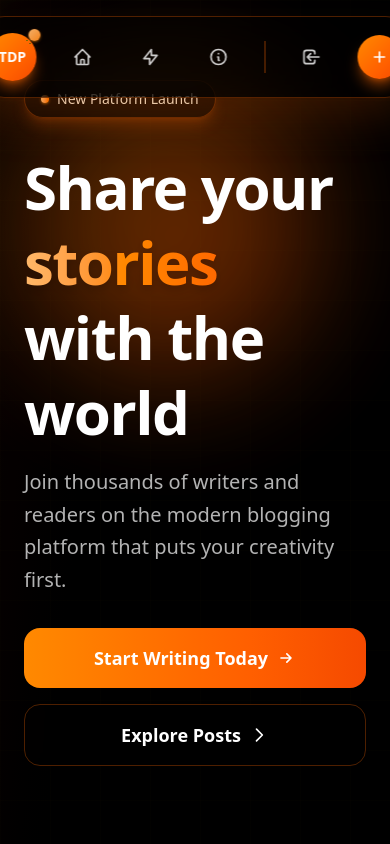
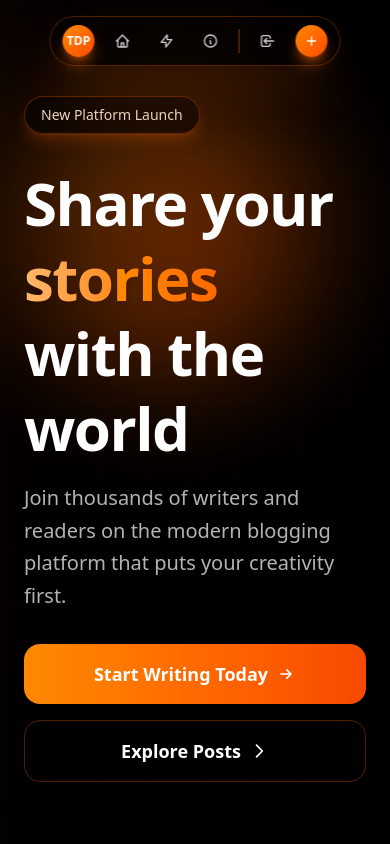
Before and after one commit to shreeteja172/The-Daily-Post, a React (Vite) app in the folder frontend/: page / in a window 390 px wide. Shown: the top 844 px of the page. Built offline with nearby package versions, Linux system fonts and the light colour scheme.

Commit message:
style: Landing apge ui updated with mobile-responsive

```diff
--- a/frontend/src/pages/LandingPage.jsx
+++ b/frontend/src/pages/LandingPage.jsx
@@ -17,22 +17,23 @@ const LandingPage = () => {
       <div className="absolute inset-0 bg-black/20"></div>
 
       <header className="fixed md:left-6 md:top-1/2 md:transform md:-translate-y-1/2 top-4 left-1/2 transform -translate-x-1/2 md:translate-x-0 z-50">
-        <div className="bg-black/50 backdrop-blur-xl rounded-full md:px-4 md:py-6 px-6 py-4 shadow-2xl border border-orange-500/30 shadow-orange-500/20">
-          <nav className="flex md:flex-col flex-row items-center md:space-y-6 md:space-x-0 space-x-6 space-y-0">
+        <div className="bg-black/50 backdrop-blur-xl rounded-full md:px-4 md:py-6 px-3 py-2 shadow-2xl border border-orange-500/30 shadow-orange-500/20">
+          <nav className="flex md:flex-col flex-row items-center md:space-y-6 md:space-x-0 space-x-3 space-y-0">
             <div className="relative md:mb-2 mb-0">
-              <div className="w-12 h-12 bg-gradient-to-br from-orange-400 via-orange-500 to-orange-600 rounded-full flex items-center justify-center shadow-lg shadow-orange-500/50">
-                <span className="text-white font-bold text-sm">TDP</span>
+              <div className="md:w-12 md:h-12 w-8 h-8 bg-gradient-to-br from-orange-400 via-orange-500 to-orange-600 rounded-full flex items-center justify-center shadow-lg shadow-orange-500/50">
+                <span className="text-white font-bold md:text-sm text-xs">
+                  TDP
+                </span>
               </div>
-              <div className="absolute -top-1 -right-1 w-3 h-3 bg-gradient-to-br from-orange-300 to-orange-400 rounded-full animate-pulse shadow-sm shadow-orange-400/50"></div>
             </div>
 
             <a
               href="#hero"
-              className="text-white/80 hover:text-white transition-all duration-300 p-3 rounded-full hover:bg-orange-500/20 hover:shadow-sm hover:shadow-orange-500/30 group"
+              className="text-white/80 hover:text-white transition-all duration-300 md:p-3 p-2 rounded-full hover:bg-orange-500/20 hover:shadow-sm hover:shadow-orange-500/30 group"
               title="Home"
             >
               <svg
-                className="w-5 h-5 group-hover:scale-110 transition-transform"
+                className="md:w-5 md:h-5 w-4 h-4 group-hover:scale-110 transition-transform"
                 fill="none"
                 stroke="currentColor"
                 viewBox="0 0 24 24"
@@ -48,11 +49,11 @@ const LandingPage = () => {
 
             <a
               href="#features"
-              className="text-white/80 hover:text-white transition-all duration-300 p-3 rounded-full hover:bg-orange-500/20 hover:shadow-sm hover:shadow-orange-500/30 group"
+              className="text-white/80 hover:text-white transition-all duration-300 md:p-3 p-2 rounded-full hover:bg-orange-500/20 hover:shadow-sm hover:shadow-orange-500/30 group"
               title="Features"
             >
               <svg
-                className="w-5 h-5 group-hover:scale-110 transition-transform"
+                className="md:w-5 md:h-5 w-4 h-4 group-hover:scale-110 transition-transform"
                 fill="none"
                 stroke="currentColor"
                 viewBox="0 0 24 24"
@@ -68,11 +69,11 @@ const LandingPage = () => {
 
             <a
               href="#about"
-              className="text-white/80 hover:text-white transition-all duration-300 p-3 rounded-full hover:bg-orange-500/20 hover:shadow-sm hover:shadow-orange-500/30 group"
+              className="text-white/80 hover:text-white transition-all duration-300 md:p-3 p-2 rounded-full hover:bg-orange-500/20 hover:shadow-sm hover:shadow-orange-500/30 group"
               title="About"
             >
               <svg
-                className="w-5 h-5 group-hover:scale-110 transition-transform"
+                className="md:w-5 md:h-5 w-4 h-4 group-hover:scale-110 transition-transform"
                 fill="none"
                 stroke="currentColor"
                 viewBox="0 0 24 24"
@@ -86,15 +87,15 @@ const LandingPage = () => {
               </svg>
             </a>
 
-            <div className="md:w-8 md:h-px w-px h-8 bg-gradient-to-r from-transparent via-orange-500/50 to-transparent"></div>
+            <div className="md:w-8 md:h-px w-px h-6 bg-gradient-to-r from-transparent via-orange-500/50 to-transparent"></div>
 
             <Link
               to="/login"
-              className="text-white/80 hover:text-white transition-all duration-300 p-3 rounded-full hover:bg-orange-500/20 hover:shadow-sm hover:shadow-orange-500/30 group"
+              className="text-white/80 hover:text-white transition-all duration-300 md:p-3 p-2 rounded-full hover:bg-orange-500/20 hover:shadow-sm hover:shadow-orange-500/30 group"
               title="Login"
             >
               <svg
-                className="w-5 h-5 group-hover:scale-110 transition-transform"
+                className="md:w-5 md:h-5 w-4 h-4 group-hover:scale-110 transition-transform"
                 fill="none"
                 stroke="currentColor"
                 viewBox="0 0 24 24"
@@ -110,11 +111,11 @@ const LandingPage = () => {
 
             <Link
               to="/register"
-              className="bg-gradient-to-br from-orange-400 via-orange-500 to-orange-600 hover:from-orange-500 hover:via-orange-600 hover:to-orange-700 text-white p-3 rounded-full transition-all duration-300 shadow-lg shadow-orange-500/50 hover:shadow-orange-500/70 group transform hover:scale-105"
+              className="bg-gradient-to-br from-orange-400 via-orange-500 to-orange-600 hover:from-orange-500 hover:via-orange-600 hover:to-orange-700 text-white md:p-3 p-2 rounded-full transition-all duration-300 shadow-lg shadow-orange-500/50 hover:shadow-orange-500/70 group transform hover:scale-105"
               title="Get Started"
             >
               <svg
-                className="w-5 h-5 group-hover:rotate-90 transition-transform duration-300"
+                className="md:w-5 md:h-5 w-4 h-4 group-hover:rotate-90 transition-transform duration-300"
                 fill="none"
                 stroke="currentColor"
                 viewBox="0 0 24 24"
@@ -135,11 +136,10 @@ const LandingPage = () => {
         id="hero"
         className="min-h-screen flex items-center relative z-10"
       >
-        <div className="max-w-7xl mx-auto px-6 md:pl-32 py-20">
+        <div className="max-w-7xl mx-auto px-6 md:pl-32 py-20 pt-24 md:pt-20">
           <div className="grid lg:grid-cols-2 gap-16 items-center">
             <div className="space-y-8">
               <div className="inline-flex items-center space-x-2 bg-black/50 backdrop-blur-sm border border-orange-500/30 rounded-full px-4 py-2 shadow-lg shadow-orange-500/20">
-                <div className="w-2 h-2 bg-gradient-to-r from-orange-300 to-orange-500 rounded-full animate-pulse shadow-sm shadow-orange-400/50"></div>
                 <span className="text-orange-100/90 text-sm font-medium">
                   New Platform Launch
                 </span>
@@ -246,7 +246,17 @@ const LandingPage = () => {
                     Recipe of Metaphetamine
                   </div>
                   <div className="text-white/70 text-sm leading-relaxed">
-                    In the heart of the New Mexico desert, I found my calling. Chemistry wasn't just a subject I taught anymore—it became my art. The crystallization process is delicate: precise measurements of pseudoephedrine, careful temperature regulation, and the patience of a scientist. The blue color—my signature—comes from an exceptional level of purity. When the crystals form, there's a moment of perfect clarity. This isn't just cooking; it's transformation. From an ordinary high school teacher to something else entirely. Sometimes the most unexpected journeys begin with a simple chemical reaction.
+                    In the heart of the New Mexico desert, I found my calling.
+                    Chemistry wasn't just a subject I taught anymore—it became
+                    my art. The crystallization process is delicate: precise
+                    measurements of pseudoephedrine, careful temperature
+                    regulation, and the patience of a scientist. The blue
+                    color—my signature—comes from an exceptional level of
+                    purity. When the crystals form, there's a moment of perfect
+                    clarity. This isn't just cooking; it's transformation. From
+                    an ordinary high school teacher to something else entirely.
+                    Sometimes the most unexpected journeys begin with a simple
+                    chemical reaction.
                   </div>
                   <div className="flex items-center space-x-4 text-orange-200/60 text-sm">
                     {/* <span>5 min read</span> */}
@@ -254,9 +264,6 @@ const LandingPage = () => {
                     {/* <span>124 likes</span> */}
                   </div>
                 </div>
-
-                <div className="absolute -top-4 -right-4 w-8 h-8 bg-gradient-to-br from-orange-300 to-orange-500 rounded-full animate-bounce shadow-lg shadow-orange-400/30"></div>
-                <div className="absolute -bottom-4 -left-4 w-6 h-6 bg-gradient-to-br from-orange-400 to-orange-600 rounded-full animate-pulse shadow-md shadow-orange-500/40"></div>
               </div>
 
               <div className="absolute -top-4 -left-4 bg-black/20 backdrop-blur-xl border border-orange-500/10 rounded-3xl p-6 shadow-xl -rotate-6 -z-10">
@@ -408,24 +415,23 @@ const LandingPage = () => {
 
             <div className="relative">
               <div className="inline-flex items-center space-x-2 bg-black/50 backdrop-blur-sm border border-orange-500/30 rounded-full px-4 py-2 mb-8 shadow-lg shadow-orange-500/20">
-                <div className="w-2 h-2 bg-gradient-to-r from-orange-300 to-orange-500 rounded-full animate-pulse shadow-sm shadow-orange-400/50"></div>
                 <span className="text-orange-100/90 text-sm font-medium">
                   Join Our Community
                 </span>
               </div>
 
-              <h2 className="text-5xl lg:text-6xl font-bold text-white mb-6 leading-tight">
+              <h2 className="text-4xl sm:text-5xl lg:text-6xl font-bold text-white mb-6 leading-tight">
                 Ready to share your
                 <br />
                 <span className="bg-gradient-to-r from-orange-300 via-orange-400 to-orange-500 bg-clip-text text-transparent drop-shadow-lg">
                   story?
                 </span>
-                <span className="block mt-2 text-xl text-orange-200/60">
+                <span className="block mt-2 text-lg sm:text-xl text-orange-200/60">
                   Daily...
                 </span>
               </h2>
 
-              <p className="text-xl text-white/70 mb-12 max-w-2xl mx-auto leading-relaxed">
+              <p className="text-lg sm:text-xl text-white/70 mb-12 max-w-2xl mx-auto leading-relaxed">
                 Join thousands of writers and readers in our vibrant community.
                 Start your blogging journey today and connect with people who
                 share your passion for storytelling.
@@ -433,11 +439,11 @@ const LandingPage = () => {
 
               <Link
                 to="/register"
-                className="group relative inline-flex items-center space-x-3 bg-gradient-to-r from-orange-400 via-orange-500 to-orange-600 text-white px-12 py-5 rounded-2xl text-xl font-bold transition-all duration-300 hover:shadow-2xl hover:shadow-orange-500/40 transform hover:-translate-y-2 overflow-hidden"
+                className="group relative inline-flex items-center justify-center space-x-3 bg-gradient-to-r from-orange-400 via-orange-500 to-orange-600 text-white px-8 md:px-12 py-4 md:py-5 rounded-2xl text-lg md:text-xl font-bold transition-all duration-300 hover:shadow-2xl hover:shadow-orange-500/40 transform hover:-translate-y-2 overflow-hidden w-full sm:w-auto"
               >
                 <span className="relative z-10">Start Writing Now</span>
                 <svg
-                  className="w-6 h-6 group-hover:translate-x-1 transition-transform relative z-10"
+                  className="w-5 h-5 md:w-6 md:h-6 group-hover:translate-x-1 transition-transform relative z-10"
                   fill="none"
                   stroke="currentColor"
                   viewBox="0 0 24 24"
@@ -479,9 +485,6 @@ const LandingPage = () => {
                 </div>
               </div> */}
             </div>
-
-            <div className="absolute -top-4 -right-4 w-8 h-8 bg-gradient-to-br from-orange-300 to-orange-500 rounded-full animate-bounce shadow-lg shadow-orange-400/30"></div>
-            <div className="absolute -bottom-4 -left-4 w-6 h-6 bg-gradient-to-br from-orange-400 to-orange-600 rounded-full animate-pulse shadow-md shadow-orange-500/40"></div>
           </div>
         </div>
       </section>
```
